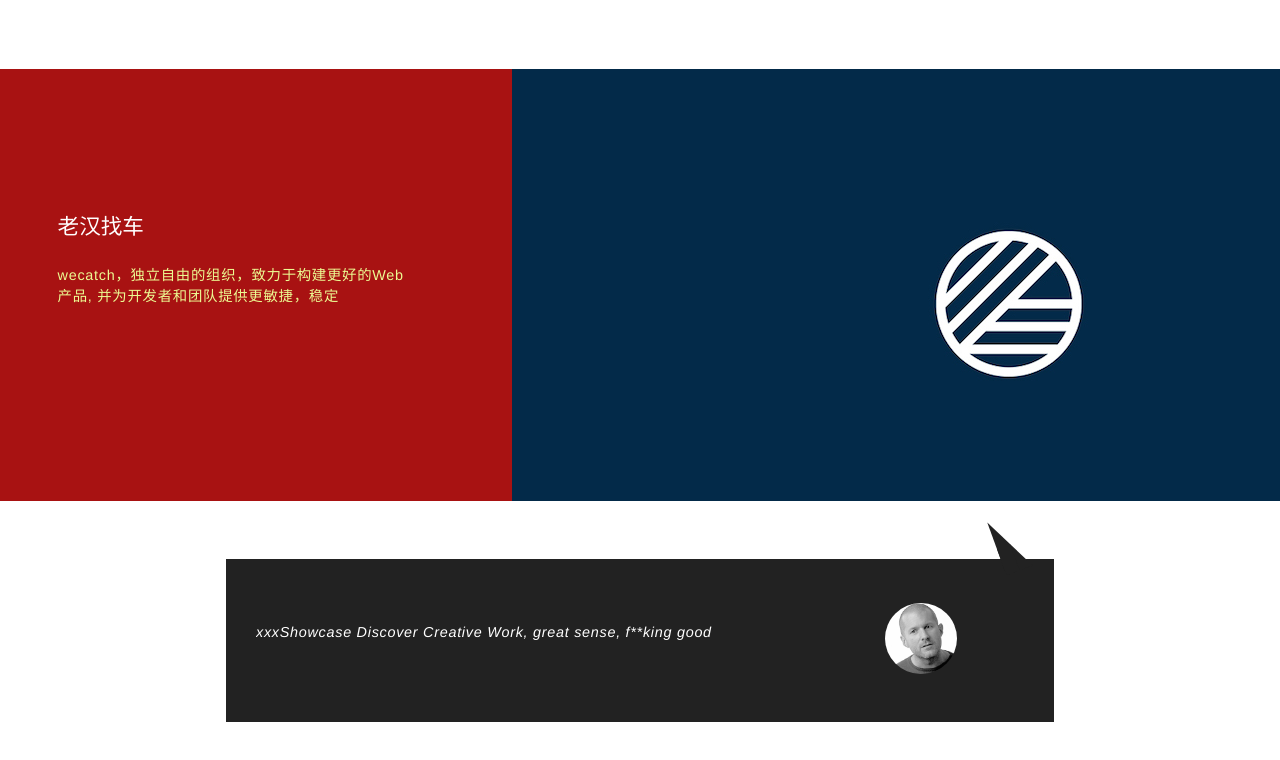
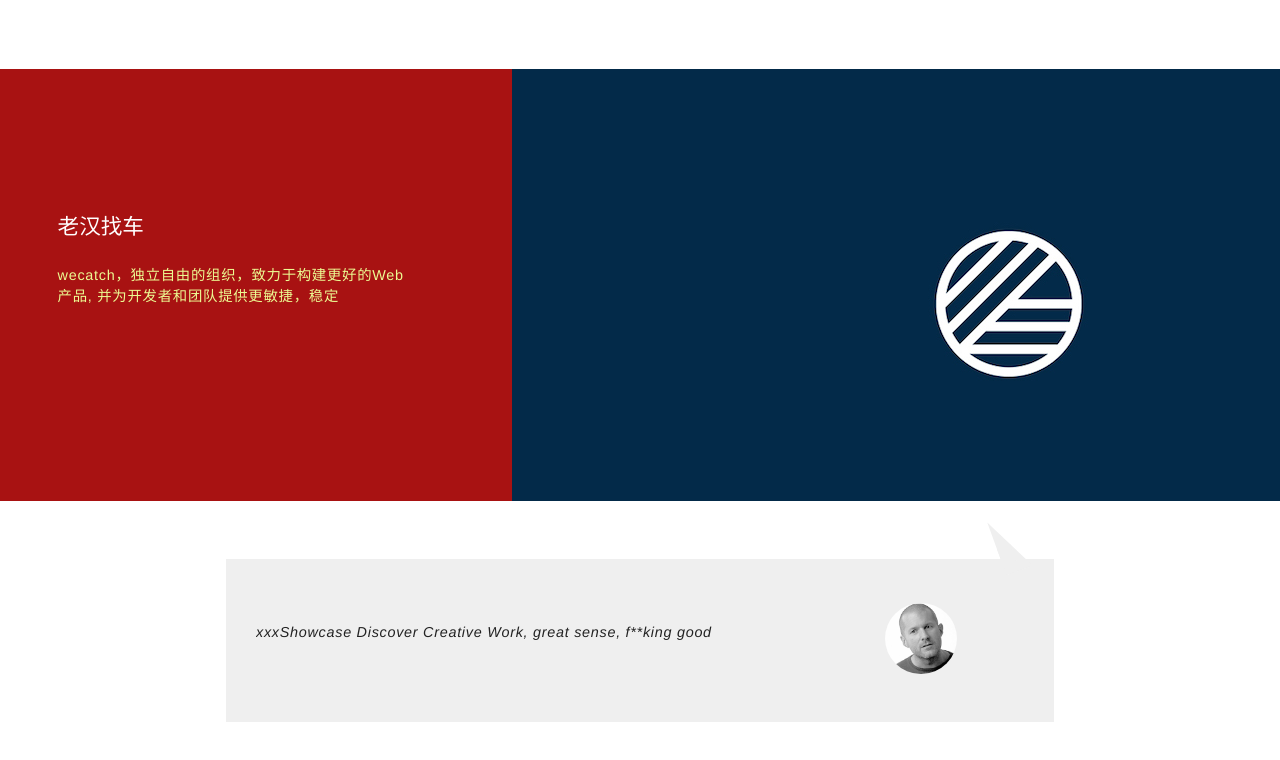
Before and after one commit to wecatch/wecatch.github.io, a plain HTML site: page index.html in a window 1280 px wide. Shown: the part 1922-2682 px from the top of the page. Drawn offline with Linux system fonts and the light colour scheme.

Commit message:
modify css

```diff
--- a/src/css/app.less
+++ b/src/css/app.less
@@ -130,9 +130,6 @@
                 .quote-card {
                     max-width: 60%;
                     margin: 4em auto 5em;
-                    border: 1px solid #222;
-                    background: #222;
-                    color: #fff;
                     font-style: italic;
                     position: relative;
                     padding: 1em 2em;
@@ -154,6 +151,9 @@
                         border-width: 2em 1em;
                     }
                     &.odd {
+                        border: 1px solid #222;
+                        background: #222;
+                        color: #fff;
                         .figure {
                             float: left;
                         }
@@ -168,6 +168,9 @@
                         }
                     }
                     &.even {
+                        border: 1px solid #efefef;
+                        background: #efefef;
+                        color: #222;
                         .quote {
                             float: left;
                             width: 80%;
@@ -182,7 +185,7 @@
                             transform: rotate(-20deg);
                             right: 2em;
                             top: -3em;
-                            border-color: transparent transparent #222 #222;
+                            border-color: transparent transparent #efefef #efefef;
                         }
                     }
                 }
```
Also changed, not shown: css/app.css.
